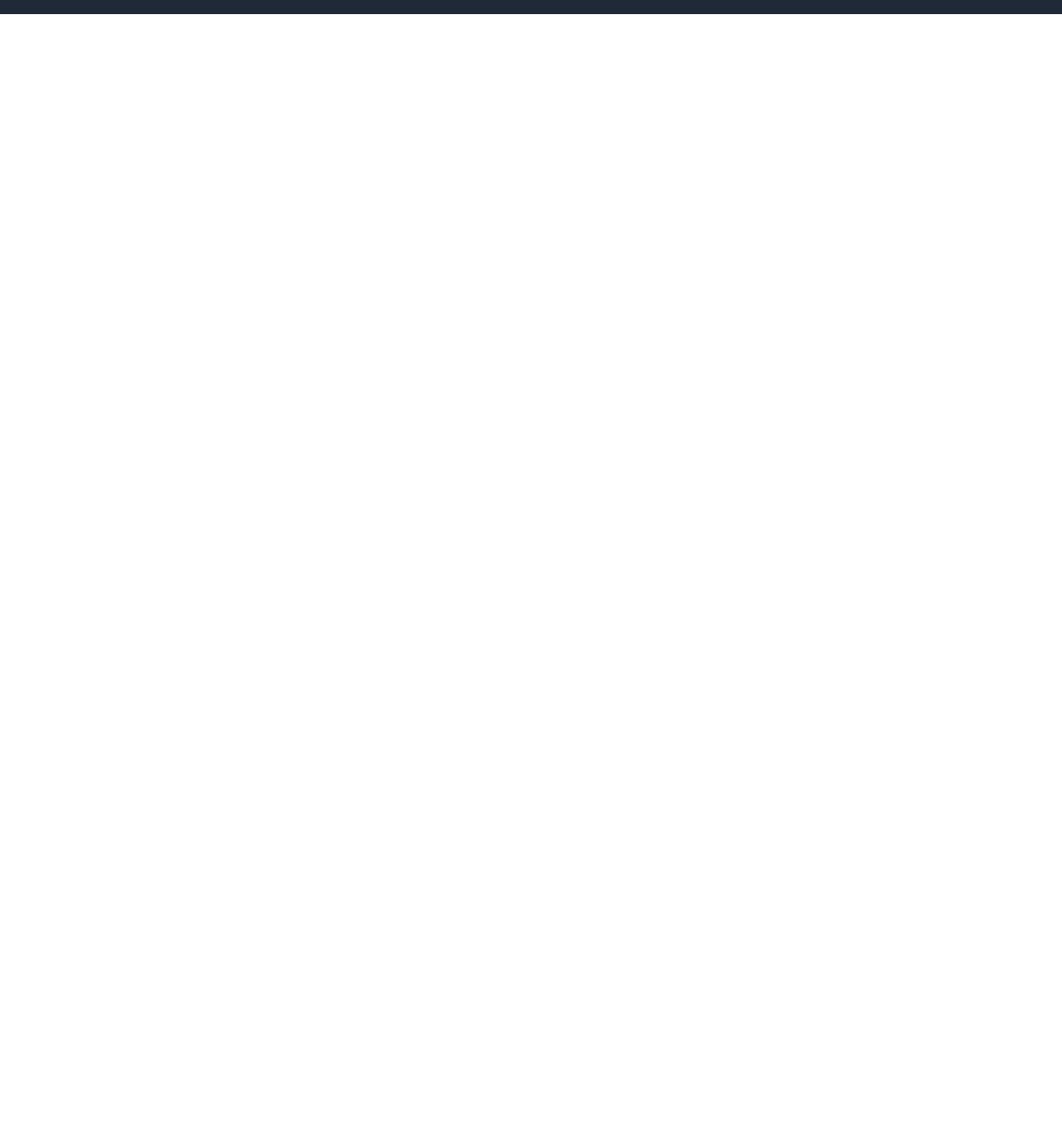
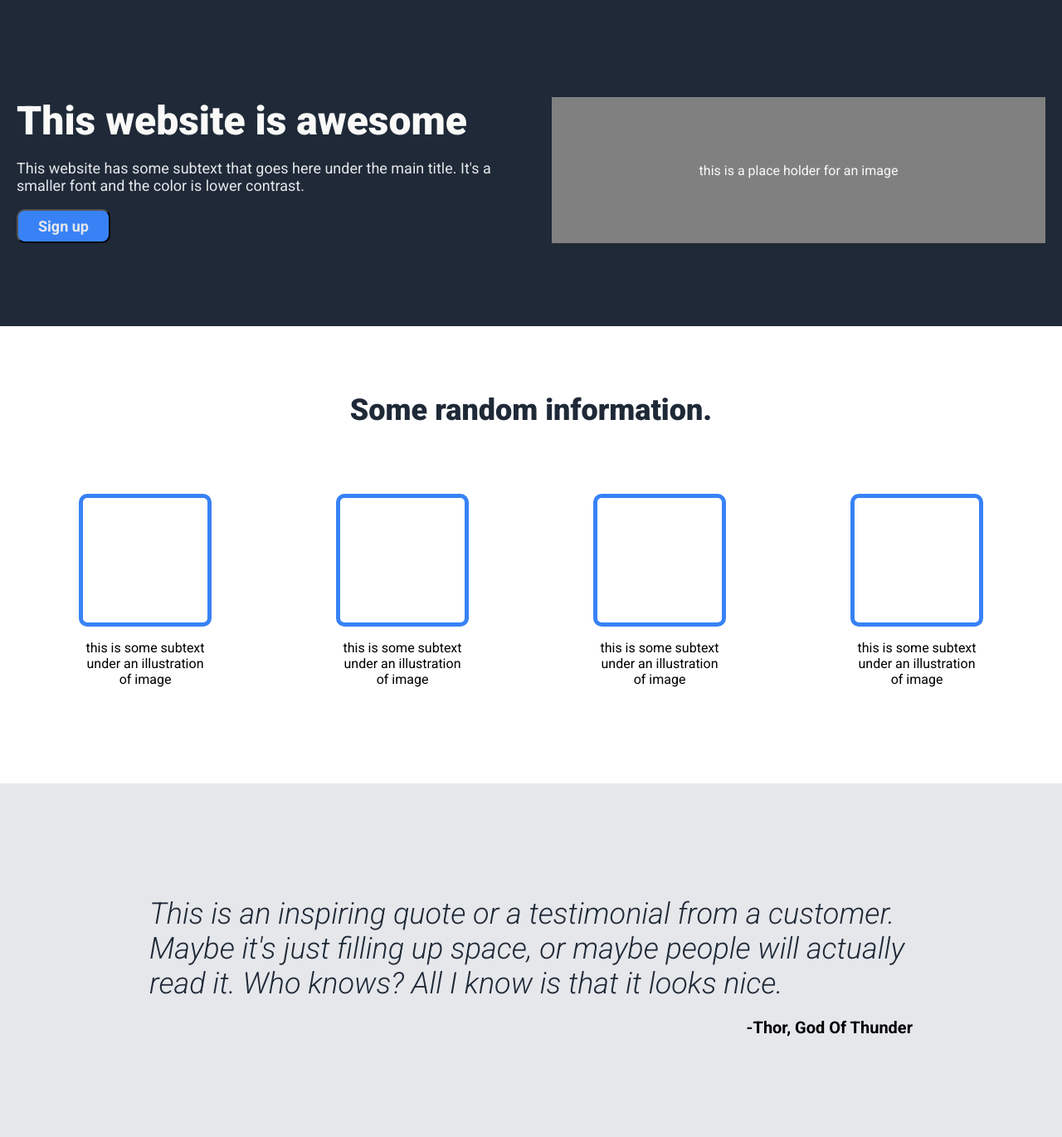
Before and after one commit to sandic-u/TOP-Landin-Page, a plain HTML site: page index.html in a window 1280 px wide. Shown: the part 51-1421 px from the top of the page at 83% size. Before the commit the page ends 800 px from the top, so only its background shows below. Drawn offline with Linux system fonts and the light colour scheme.

Commit message:
Two more sections done

```diff
--- a/index.html
+++ b/index.html
@@ -18,6 +18,47 @@
         </div>
     </div>
     <section class="hero-section">
+        <div class="hero-wrapper">
+            <div class="hero-text">
+                <h1>This website is awesome</h1>
+                <p class="subh1">This website has some subtext that goes here under the main title. It's a smaller font and the color is lower contrast.</p>
+                <button class="main-cta">Sign up</button>
+            </div>
+            <div class="placeholder"><p>this is a place holder for an image</p></div>
+        </div>
+    </section>
+    <section class="second-section">
+        <h2 class="second-heading">Some random information.</h2>
+        <div class="card-wrapper">
+            <div class="card">
+                <div class="border"></div>
+                <p class="card-text">this is some subtext under an illustration of image</p>
+            </div>
+
+            <div class="card">
+                <div class="border"></div>
+                <p class="card-text">this is some subtext under an illustration of image</p>
+            </div>
+            <div class="card">
+                <div class="border"></div>
+                <p class="card-text">this is some subtext under an illustration of image</p>
+            </div>
+            <div class="card">
+                <div class="border"></div>
+                <p class="card-text">this is some subtext under an illustration of image</p>
+            </div>
+
+
+        </div>
+    </section>
+
+    <section class="third-section">
+        <p class="quote">This is an inspiring quote or a testimonial from a customer. Maybe it's just filling up space, or maybe people will actually read it.
+            Who knows? All I know is that it looks nice.
+        </p>
+        <div class="signature">
+            <p>-Thor, God Of Thunder</p>
+        </div>
     </section>
 </body>
 </html>
--- a/style.css
+++ b/style.css
@@ -49,4 +49,124 @@ body{
 .hero-section
 {
     background-color: #1f2937;
+    padding-top: 100px;
+    padding-bottom: 100px;
 }
+
+.hero-text{
+    flex: 1;
+}
+
+.hero-wrapper{
+    max-width: 1290px;
+    padding-right: 20px;
+    padding-left: 20px;
+    margin-left: auto;
+    margin-right: auto;
+    display: flex;
+    gap: 50px;
+}
+
+h1{
+    font-size: 48px;
+    font-weight: 900;
+    color: #f9faf8;
+    margin: 0;
+}
+
+.subh1
+{
+    font-size: 18px;
+    color: #e5e7eb;
+
+}
+.main-cta
+{
+    font-size: 18px;
+    color: #e5e7eb;
+    font-weight: 600;
+    background-color: #3882f6;
+    border-radius: 10px;
+    padding: 8px 24px;
+}
+
+.placeholder{
+    background-color: gray;
+    flex: 1;
+    display: flex;
+    align-items: center;
+    justify-content: center;
+    color: #f9faf8;
+}
+
+.second-section
+{
+    padding-bottom: 100px;
+}
+
+.second-heading
+{
+    text-align:  center;
+    font-size: 36px;
+    color: #1f2937;
+    font-weight: 900;
+    padding-top: 50px;
+}
+
+.border
+{
+    border: 5px solid #3882f6;
+    width: 150px;
+    height: 150px;
+    border-radius: 10px;
+}
+.card-text
+{
+    text-align: center;
+}
+.card{
+    display: flex;
+    flex-direction: column;
+    align-items: center;
+    width: 150px;
+    justify-content: center;
+}
+.card-wrapper{
+    padding-top: 50px;
+    display: flex;
+    justify-content: space-around;
+    max-width: 1290px;
+    padding-right: 20px;
+    padding-left: 20px;
+    margin-left: auto;
+    margin-right: auto;
+}
+
+.third-section
+{
+    background-color: #e5e7eb;
+    padding-top: 100px;
+    padding-bottom: 100px;
+
+}
+.quote
+{
+    font-size: 36px;
+    font-style: italic;
+    font-weight: 300;
+    color: #1f2937;
+    max-width: 920px;
+    margin-left: auto;
+    margin-right: auto;
+    margin-bottom: 0;
+}
+.signature
+{
+    font-size: 20px;
+    font-weight: bold;
+    max-width: 920px;
+    margin-left: auto;
+    margin-right: auto;
+    display: flex;
+    flex-direction: row-reverse;
+}
```
